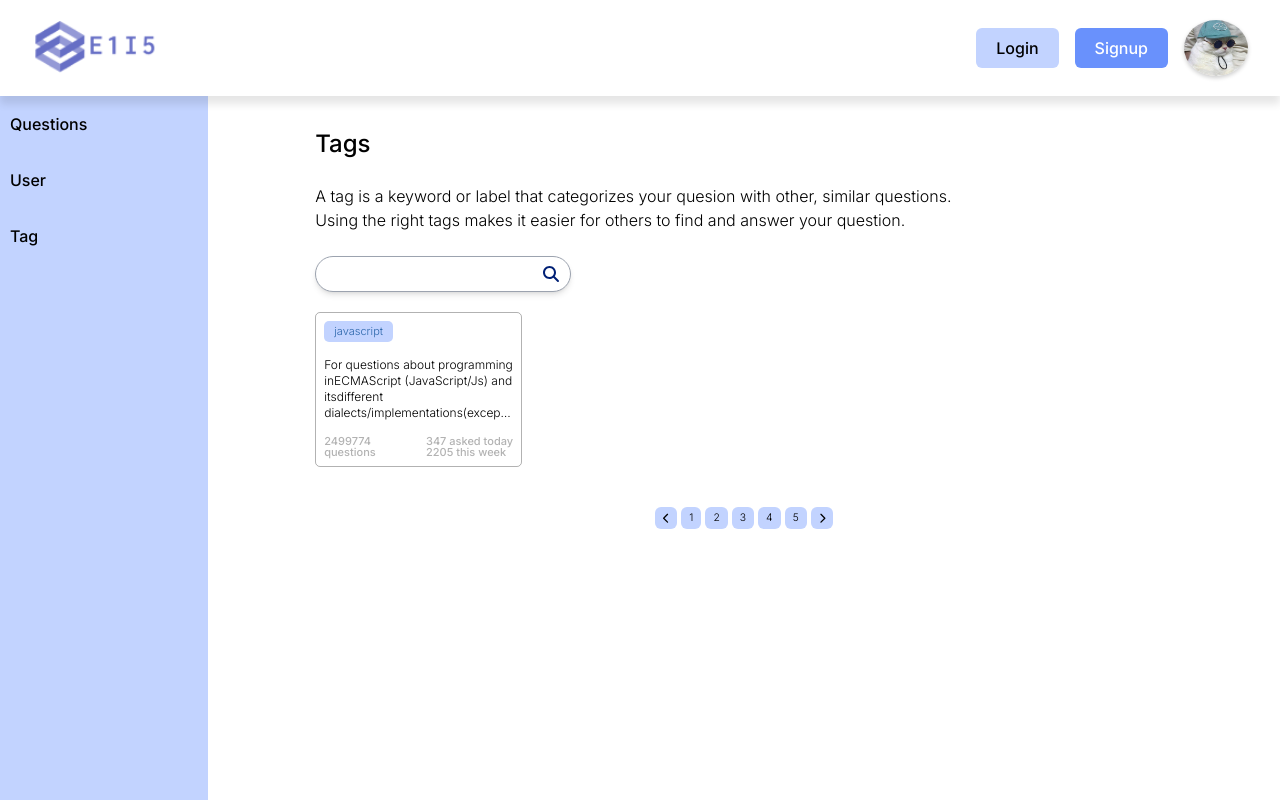
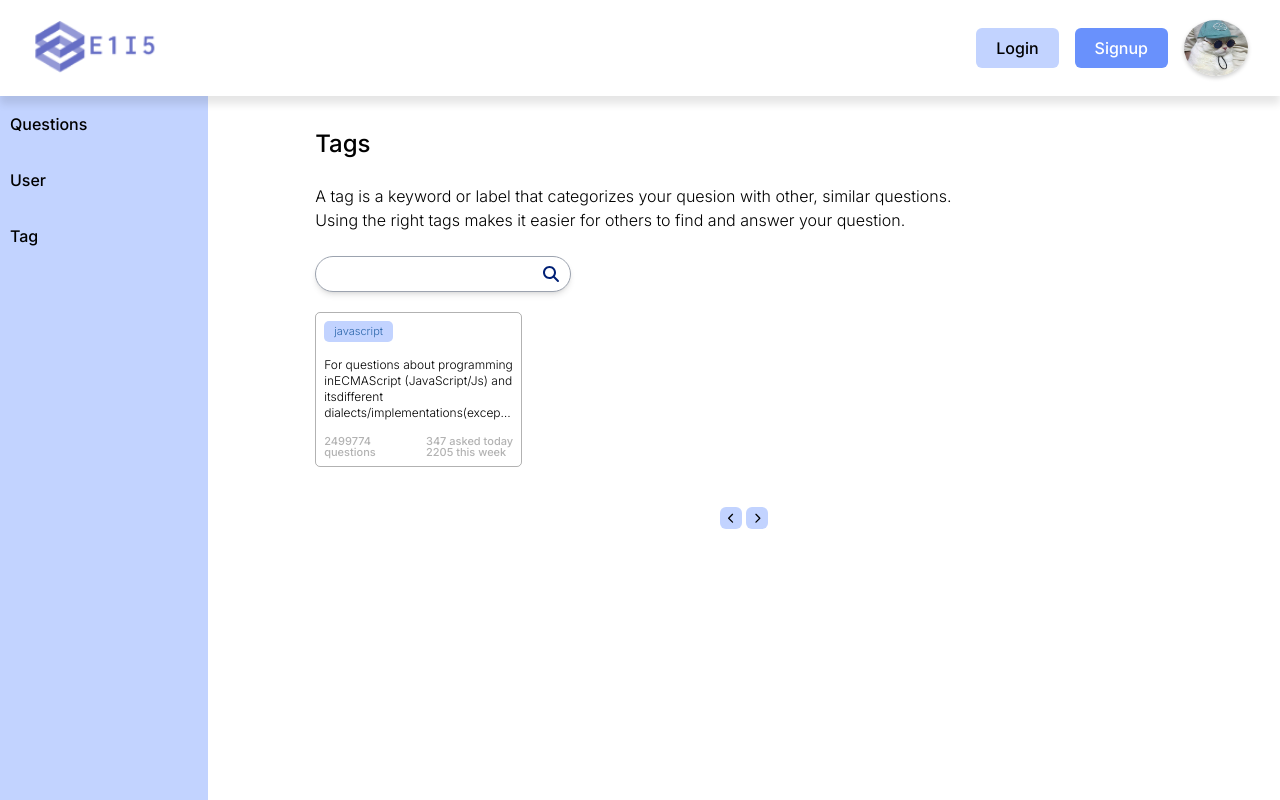
Before and after one commit to codestates-seb/seb44_pre_018, a React (Create React App) app: page /tag in a window 1280 px wide. Shown: the top 800 px of the page. Built offline with nearby package versions, Linux system fonts and the light colour scheme.

Commit message:
feat : api 연동

```diff
--- a/src/components/ListItem.js
+++ b/src/components/ListItem.js
@@ -47,6 +47,7 @@ const ListItem = ({ value }) => {
   const navigate = useNavigate();
   const [editMode, setEditMode] = useState(false);
   const [editedContent, setEditedContent] = useState('');
+  const viewCount = 0;
   const toggleEditMode = () => {
     navigate(`/questionwrite/${value.questionId}`);
   };
@@ -67,11 +68,14 @@ const ListItem = ({ value }) => {
           <h3 className="itemTitle text-base ">
             <span>{value.title}</span>
           </h3>
-          <p className="text-sm font-light py-2">{value.content}</p>
+          <p
+            className="text-sm font-light py-2"
+            dangerouslySetInnerHTML={{ __html: value.content }}
+          ></p>
           <TagList />
         </div>
         <div className="w-1/5 text-right flex align-center justify-end">
-          <ItemView />
+          <ItemView viewCount={value.view} />
           <ItemAnswer />
         </div>
       </Link>
--- a/src/components/UserWrap.js
+++ b/src/components/UserWrap.js
@@ -64,7 +64,7 @@ const UserBox = styled.ul`
 const UserWrap = ({ users }) => {
   return (
     <UserBox>
-      {/* {users.map((user) => {
+      {users.map((user) => {
         return (
           <li>
             <div className="userImgWrap">
@@ -77,9 +77,13 @@ const UserWrap = ({ users }) => {
             <div className="userInfo">
               <p>{user.name}</p>
               <ol>
+                <li>email : {user.email}</li>
+                <li>phone : {user.phone}</li>
+              </ol>
+              {/* <ol>
                 <li>질문수 : 1개</li>
                 <li>답변수 : 10개</li>
-              </ol>
+              </ol> */}
               <TagList />
               <img
                 src={require('assets/login_logo.png')}
@@ -89,7 +93,7 @@ const UserWrap = ({ users }) => {
             </div>
           </li>
         );
-      })} */}
+      })}
     </UserBox>
   );
 };
--- a/src/components/global/Pagination.js
+++ b/src/components/global/Pagination.js
@@ -4,7 +4,8 @@ import {
   faChevronRight,
 } from '@fortawesome/free-solid-svg-icons';
 
-const Pagination = () => {
+const Pagination = ({ totalPosts, limit, page, setPage }) => {
+  const numPages = Math.ceil(totalPosts / limit);
   return (
     <nav className="my-10 flex justify-center" aria-label="Pagination">
       <a
@@ -14,36 +15,19 @@ const Pagination = () => {
         <span className="sr-only">Previous</span>
         <FontAwesomeIcon icon={faChevronLeft} />
       </a>
-      <a
-        href="#!"
-        className="pointBu01 text-xxs px-2 py-1.5 font-extralight mx-0.5"
-      >
-        1
-      </a>
-      <a
-        href="#!"
-        className="pointBu01 text-xxs px-2 py-1.5 font-extralight mx-0.5"
-      >
-        2
-      </a>
-      <a
-        href="#!"
-        className="pointBu01 text-xxs px-2 py-1.5 font-extralight mx-0.5"
-      >
-        3
-      </a>
-      <a
-        href="#!"
-        className="pointBu01 text-xxs px-2 py-1.5 font-extralight mx-0.5"
-      >
-        4
-      </a>
-      <a
-        href="#!"
-        className="pointBu01 text-xxs px-2 py-1.5 font-extralight mx-0.5"
-      >
-        5
-      </a>
+      {/* {Array(numPages).map((_, i) => {
+        return (
+          <a
+            href="#!"
+            className="pointBu01 text-xxs px-2 py-1.5 font-extralight mx-0.5"
+            key={i + 1}
+            onClick={() => setPage(i + 1)}
+          >
+            {i + 1}
+          </a>
+        );
+      })} */}
+
       <a
         href="#!"
         className="pointBu01 text-xxs px-2 py-1.5 font-extralight mx-0.5"
--- a/src/components/global/questionItem/ItemView.js
+++ b/src/components/global/questionItem/ItemView.js
@@ -1,10 +1,10 @@
 import { FontAwesomeIcon } from '@fortawesome/react-fontawesome';
 import { faEye } from '@fortawesome/free-solid-svg-icons';
 
-const ItemView = () => {
+const ItemView = ({ viewCount }) => {
   return (
     <div className="mr-2">
-      <span className="font-light mr-1">1</span>
+      <span className="font-light mr-1">{viewCount}</span>
       <FontAwesomeIcon icon={faEye} />
     </div>
   );
--- a/src/pages/MainList.js
+++ b/src/pages/MainList.js
@@ -9,18 +9,22 @@ const MainList = () => {
   const [filterValue, setFilterValue] = useState('latest');
   const [queryValue, setQueryValue] = useState('');
   const [boardList, setBoardList] = useState([]);
+  const [page, setPage] = useState(1);
+  const limit = 2;
+  //const totalElements =
+  const offset = (page - 1) * limit;
 
   const getBoardList = async () => {
     try {
       const result = await axios.get(
-        '/question/question/search?page=1&size=3',
+        `/question/question/search?page=${page}&size=5`,
         {
           headers: {
             'ngrok-skip-browser-warning': 'true',
           },
         }
       );
-      console.log(result.data.data);
+      console.log(result.data.pageInfo.totalElements);
       setBoardList(result.data.data);
     } catch (err) {
       console.log('err', err);
@@ -30,6 +34,13 @@ const MainList = () => {
   useEffect(() => {
     getBoardList();
   }, [filterValue, queryValue]);
+
+  const postsData = (posts) => {
+    if (posts) {
+      let result = posts.slice(offset, offset + limit);
+      return result;
+    }
+  };
 
   return (
     <div className="inner">
@@ -52,7 +63,12 @@ const MainList = () => {
           return <ListItem key={item.questionId} value={item} />;
         })}
       </ul>
-      <Pagination />
+      <Pagination
+        limit={limit}
+        page={page}
+        totalPosts={boardList.length}
+        setPage={setPage}
+      />
     </div>
   );
 };
--- a/src/pages/User.js
+++ b/src/pages/User.js
@@ -9,12 +9,13 @@ const User = () => {
 
   const getUserData = async () => {
     try {
-      const result = await axios.get('/member/1', {
+      const result = await axios.get('/member?page=1&size=5', {
         headers: {
           'ngrok-skip-browser-warning': 'true',
         },
       });
-      setUsers(result.data.member);
+      console.log(result.data.data);
+      setUsers(result.data.data);
     } catch (err) {
       console.log('err', err);
     }
```
